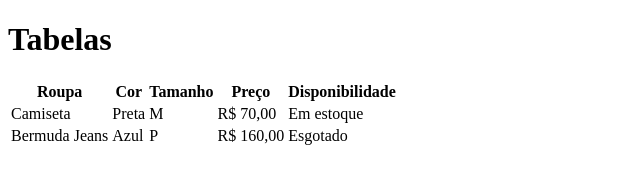
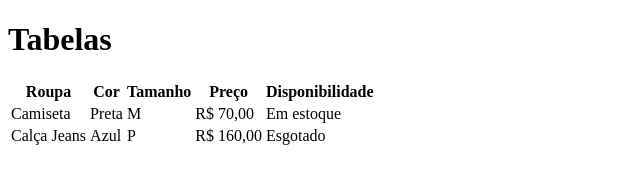
Before and after one commit to antonioxaneto/aula-tabela, a plain HTML site: page index.html in a window 1280 px wide. Shown: the whole page, without its empty margins (0-640 px from the left). Drawn offline with Linux system fonts and the light colour scheme.

Commit message:
trocado de bermuda para calça jeans

```diff
--- a/index.html
+++ b/index.html
@@ -25,7 +25,7 @@
             <td>Em estoque</td>
         </tr>
         <tr>
-            <td>Bermuda Jeans</td>
+            <td>Calça Jeans</td>
             <td>Azul</td>
             <td>P</td>
             <td>R$ 160,00</td>
```
